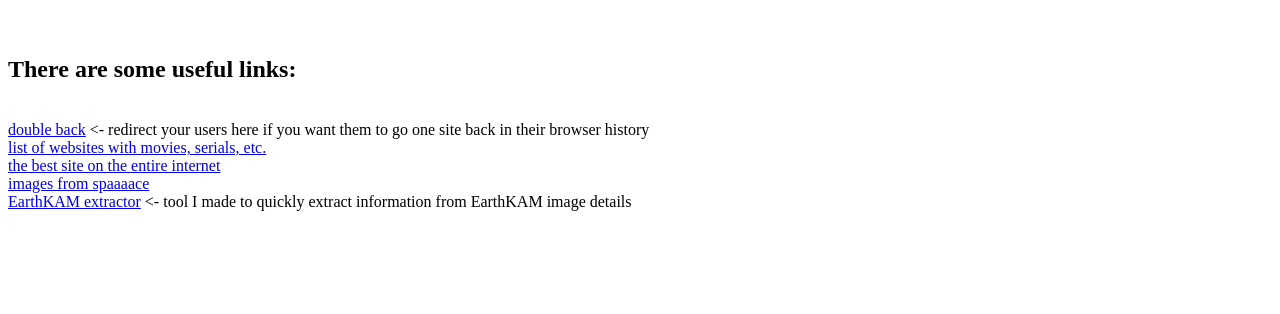
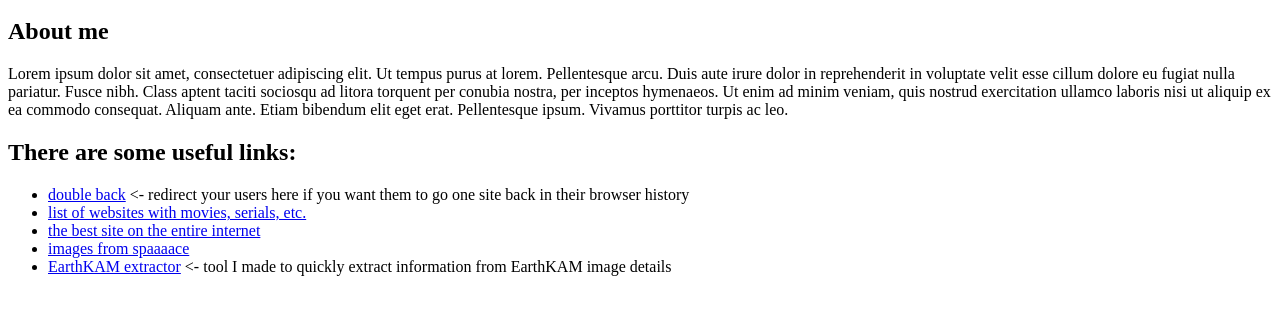
Before and after one commit to kokolem/double-back, a plain HTML site: page index.html in a window 1280 px wide. Shown: the part 48-362 px from the top of the page. Drawn offline with Linux system fonts and the light colour scheme.

Commit message:
Update index.html

```diff
--- a/index.html
+++ b/index.html
@@ -1,13 +1,12 @@
 <h1>WELCOME</h1>
+<h2>About me</h2>
+Lorem ipsum dolor sit amet, consectetuer adipiscing elit. Ut tempus purus at lorem. Pellentesque arcu. Duis aute irure dolor in reprehenderit in voluptate velit esse cillum dolore eu fugiat nulla pariatur. Fusce nibh. Class aptent taciti sociosqu ad litora torquent per conubia nostra, per inceptos hymenaeos. Ut enim ad minim veniam, quis nostrud exercitation ullamco laboris nisi ut aliquip ex ea commodo consequat. Aliquam ante. Etiam bibendum elit eget erat. Pellentesque ipsum. Vivamus porttitor turpis ac leo.
 <br>
 <h2>There are some useful links:</h2>
-<br>
-<a href="/double-back.html">double back</a> <- redirect your users here if you want them to go one site back in their browser history
-<br>
-<a href="/streaming.html">list of websites with movies, serials, etc.</a>
-<br>
-<a href="http://barbo.ga/">the best site on the entire internet</a>
-<br>
-<a href="http://earthkam.zsbila.cz">images from spaaaace</a>
-<br>
-<a href="/earthkam-extractor.html">EarthKAM extractor</a> <- tool I made to quickly extract information from EarthKAM image details
+<ul>
+  <li><a href="/double-back.html">double back</a> <- redirect your users here if you want them to go one site back in their browser history</li>
+  <li><a href="/streaming.html">list of websites with movies, serials, etc.</a></li>
+  <li><a href="http://barbo.ga/">the best site on the entire internet</a></li>
+  <li><a href="http://earthkam.zsbila.cz">images from spaaaace</a></li>
+  <li><a href="/earthkam-extractor.html">EarthKAM extractor</a> <- tool I made to quickly extract information from EarthKAM image details</li>
+</ul>
```
